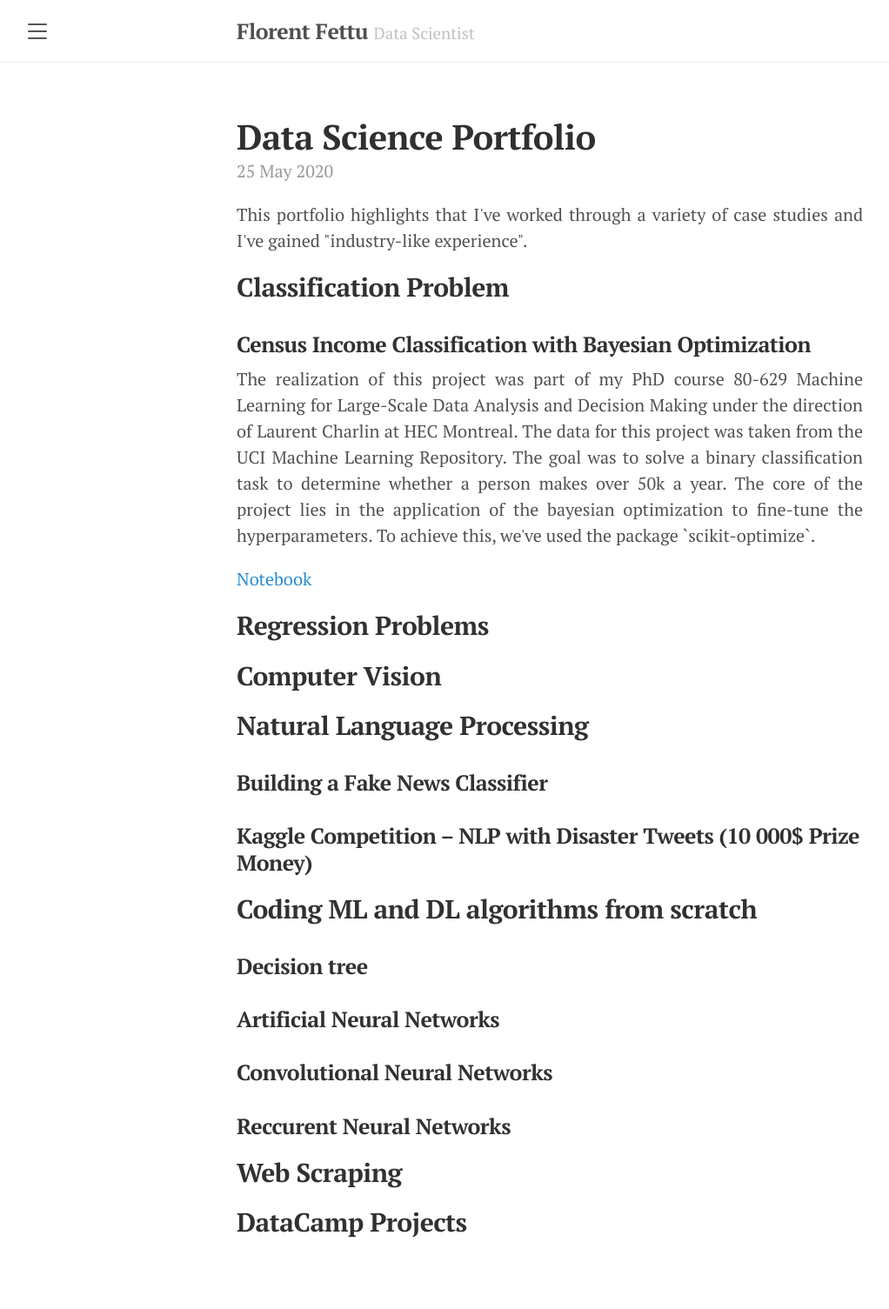
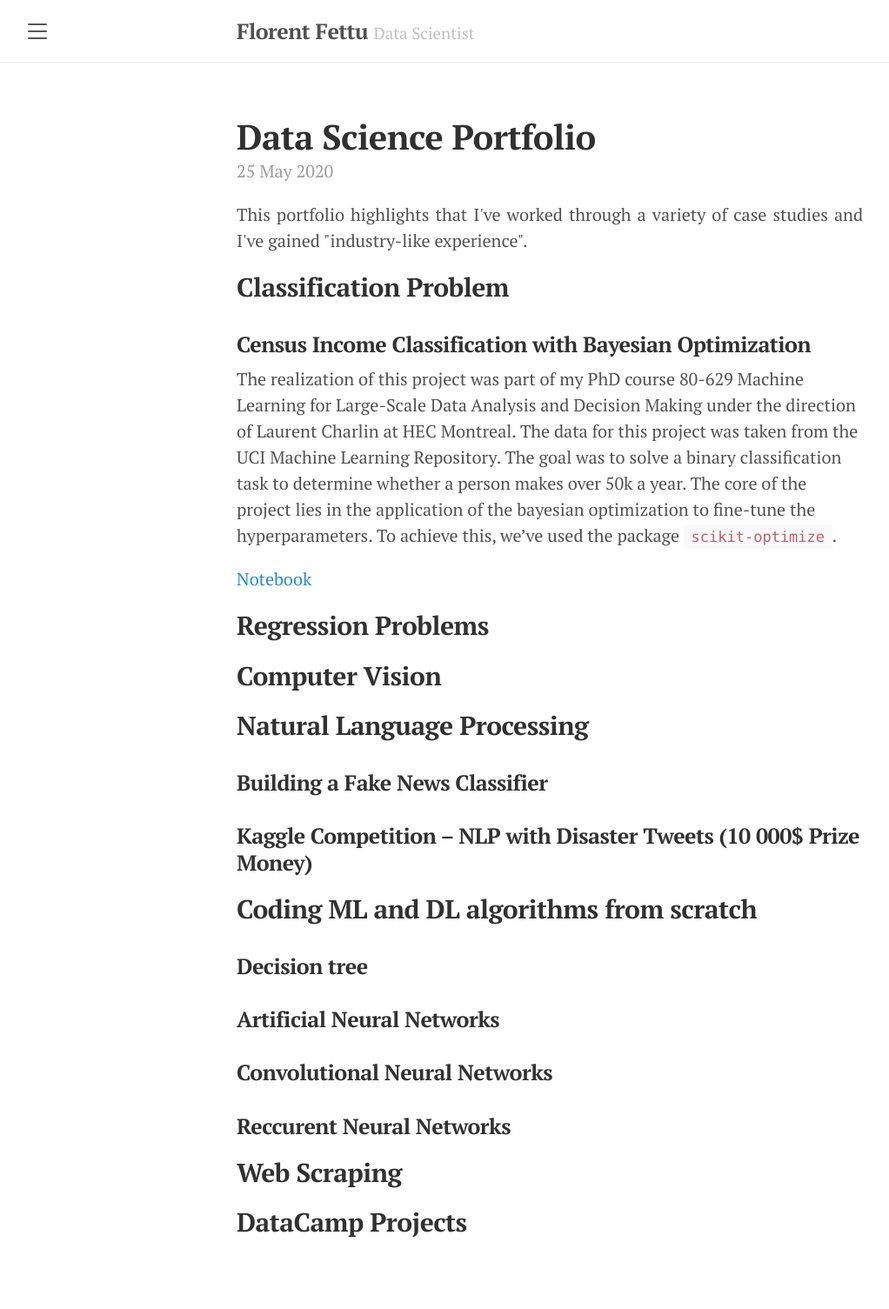
Before and after one commit to florentfettu/florentfettu.github.io, a Jekyll site: the page built from _posts/2020-05-25-data-science-portfolio.md, in a window 1280 px wide. Shown: the whole page at 87% size, without its empty margins (8-1030 px from the left). Built offline with Jekyll 4.4.1, drawn with Linux system fonts in a browser that asks for light colours; nearby versions of some CDN libraries.

Commit message:
Update 2020-05-25-data-science-portfolio.md

```diff
--- a/_posts/2020-05-25-data-science-portfolio.md
+++ b/_posts/2020-05-25-data-science-portfolio.md
@@ -9,7 +9,7 @@
 
 ### Census Income Classification with Bayesian Optimization
 
-<p align="justify"> The realization of this project was part of my PhD course 80-629 Machine Learning for Large-Scale Data Analysis and Decision Making under the direction of Laurent Charlin at HEC Montreal. The data for this project was taken from the UCI Machine Learning Repository. The goal was to solve a binary classification task to determine whether a person makes over 50k a year. The core of the project lies in the application of the bayesian optimization  to fine-tune the hyperparameters. To achieve this, we've used the package `scikit-optimize`. </p>
+<span class="justify"> The realization of this project was part of my PhD course 80-629 Machine Learning for Large-Scale Data Analysis and Decision Making under the direction of Laurent Charlin at HEC Montreal. The data for this project was taken from the UCI Machine Learning Repository. The goal was to solve a binary classification task to determine whether a person makes over 50k a year. The core of the project lies in the application of the bayesian optimization  to fine-tune the hyperparameters. To achieve this, we've used the package `scikit-optimize`. </span>
 
 <a href="https://nbviewer.jupyter.org/github/florentfettu/florentfettu.github.io/blob/master/Notebooks/Projet_final.ipynb" target="_blank">Notebook</a>
 
```
